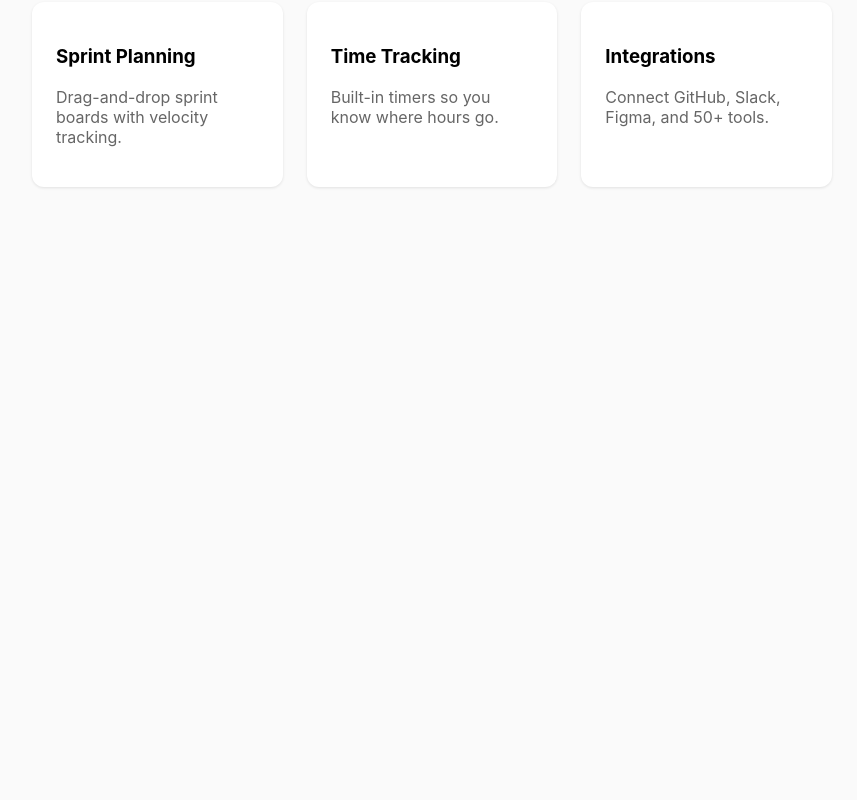
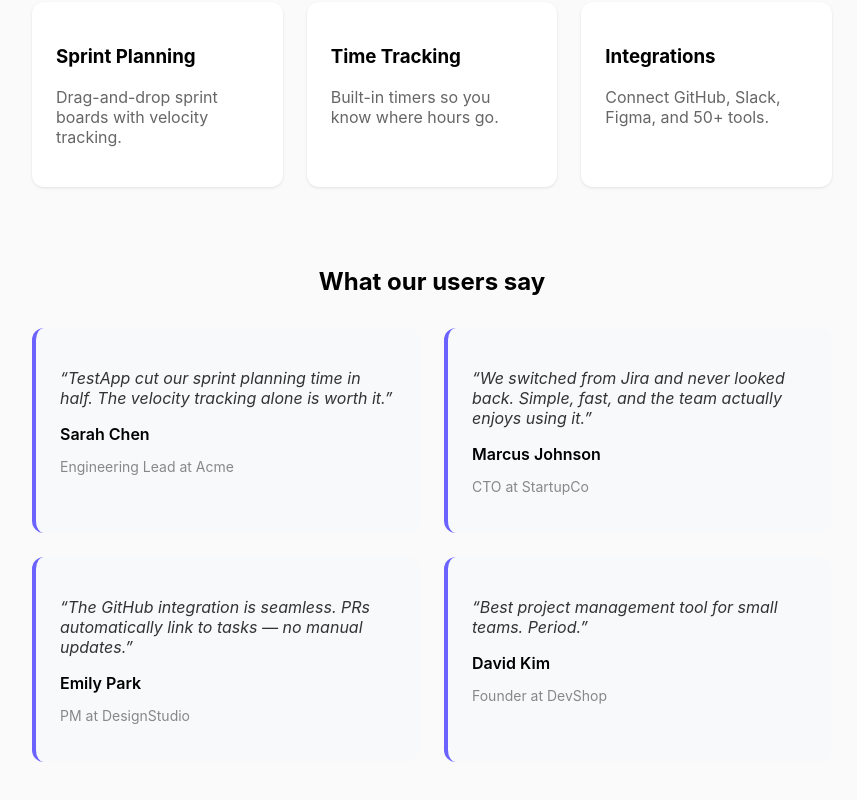
Before and after one commit to looksgoodtomeai/test-app, a Next.js app: page / in a window 1280 px wide. Shown: the part 490-1290 px from the top of the page, without its empty margins (208-1065 px from the left). Before the commit the page ends 800 px from the top, so only its background shows below. Built offline with nearby package versions, Linux system fonts and the light colour scheme.

Commit message:
feat: add testimonials section to homepage

```diff
--- a/src/app/page.tsx
+++ b/src/app/page.tsx
@@ -30,6 +30,24 @@ export default function Home() {
           ))}
         </div>
       </section>
+
+      <section style={{ marginTop: 80 }}>
+        <h2 style={{ marginBottom: 32, textAlign: 'center' }}>What our users say</h2>
+        <div style={{ display: 'grid', gridTemplateColumns: 'repeat(2, 1fr)', gap: 24 }}>
+          {[
+            { name: 'Sarah Chen', role: 'Engineering Lead at Acme', quote: 'TestApp cut our sprint planning time in half. The velocity tracking alone is worth it.' },
+            { name: 'Marcus Johnson', role: 'CTO at StartupCo', quote: 'We switched from Jira and never looked back. Simple, fast, and the team actually enjoys using it.' },
+            { name: 'Emily Park', role: 'PM at DesignStudio', quote: 'The GitHub integration is seamless. PRs automatically link to tasks — no manual updates.' },
+            { name: 'David Kim', role: 'Founder at DevShop', quote: 'Best project management tool for small teams. Period.' },
+          ].map((t) => (
+            <div key={t.name} style={{ background: '#f8f9fa', padding: 24, borderRadius: 12, borderLeft: '4px solid #6c63ff' }}>
+              <p style={{ fontStyle: 'italic', color: '#333', marginBottom: 12 }}>&ldquo;{t.quote}&rdquo;</p>
+              <p style={{ fontWeight: 600, marginBottom: 2 }}>{t.name}</p>
+              <p style={{ color: '#888', fontSize: '0.875rem' }}>{t.role}</p>
+            </div>
+          ))}
+        </div>
+      </section>
     </div>
   )
 }
```
